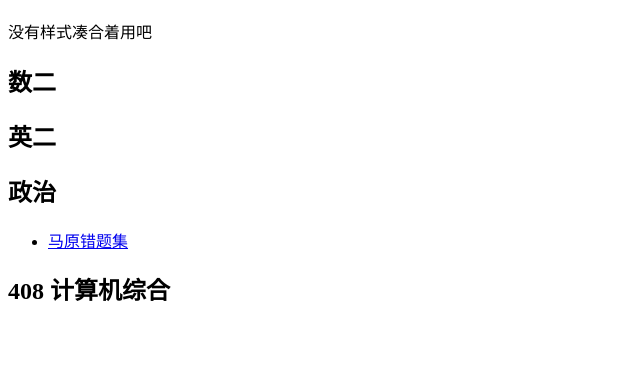
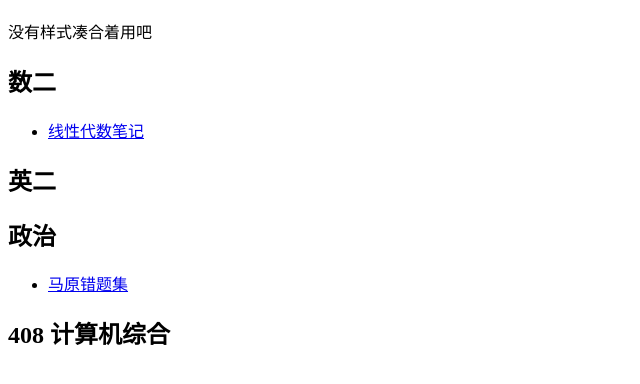
Before and after one commit to YuiXra/YuiXra, a plain HTML site: page index.html in a window 1280 px wide. Shown: the part 70-454 px from the top of the page, without its empty margins (0-640 px from the left). Drawn offline with Linux system fonts and the light colour scheme.

Commit message:
添加线代笔记

```diff
--- a/index.html
+++ b/index.html
@@ -8,6 +8,9 @@
         <p>没有样式凑合着用吧</p>
         <div>
             <h2>数二</h2>
+            <ul>
+                <li><a href="math/xxds/">线性代数笔记</a></li>
+            </ul>
         </div>
         <div>
             <h2>英二</h2>
```
